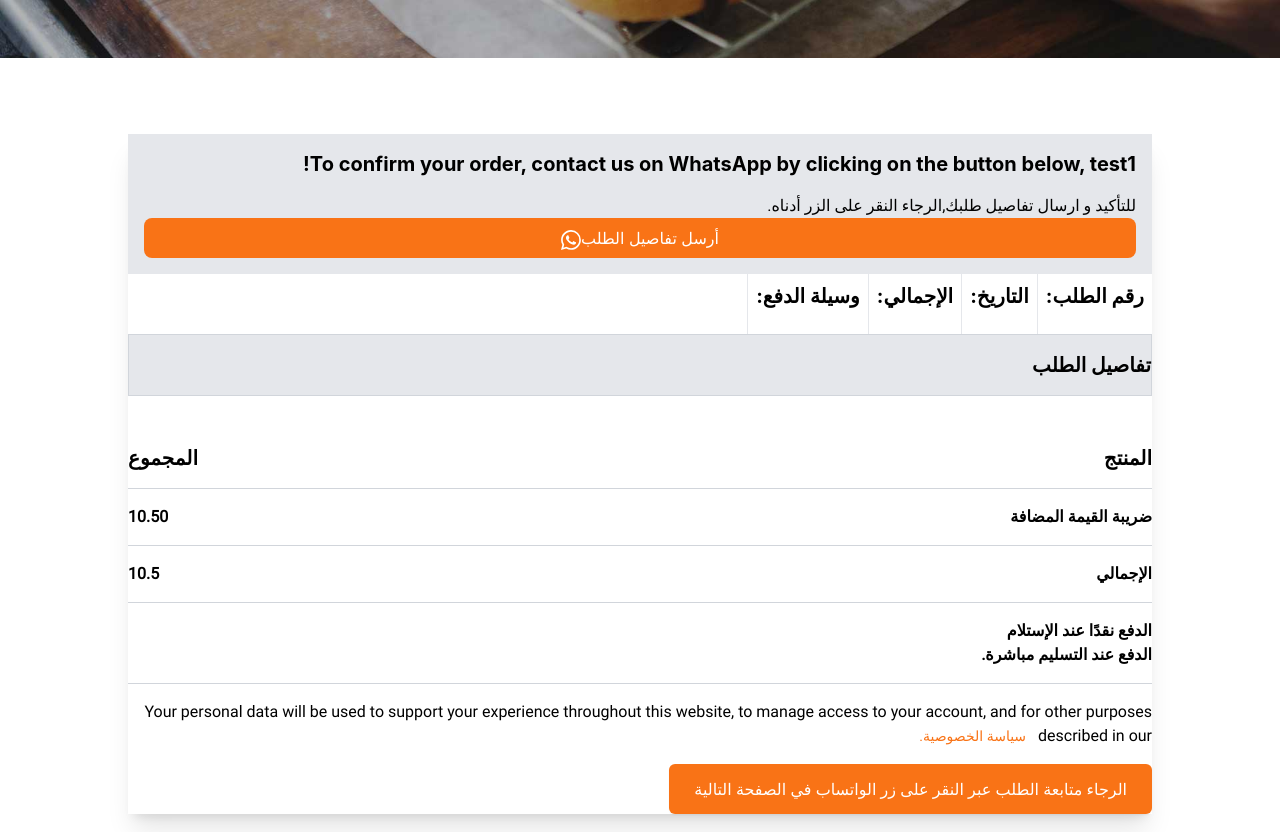
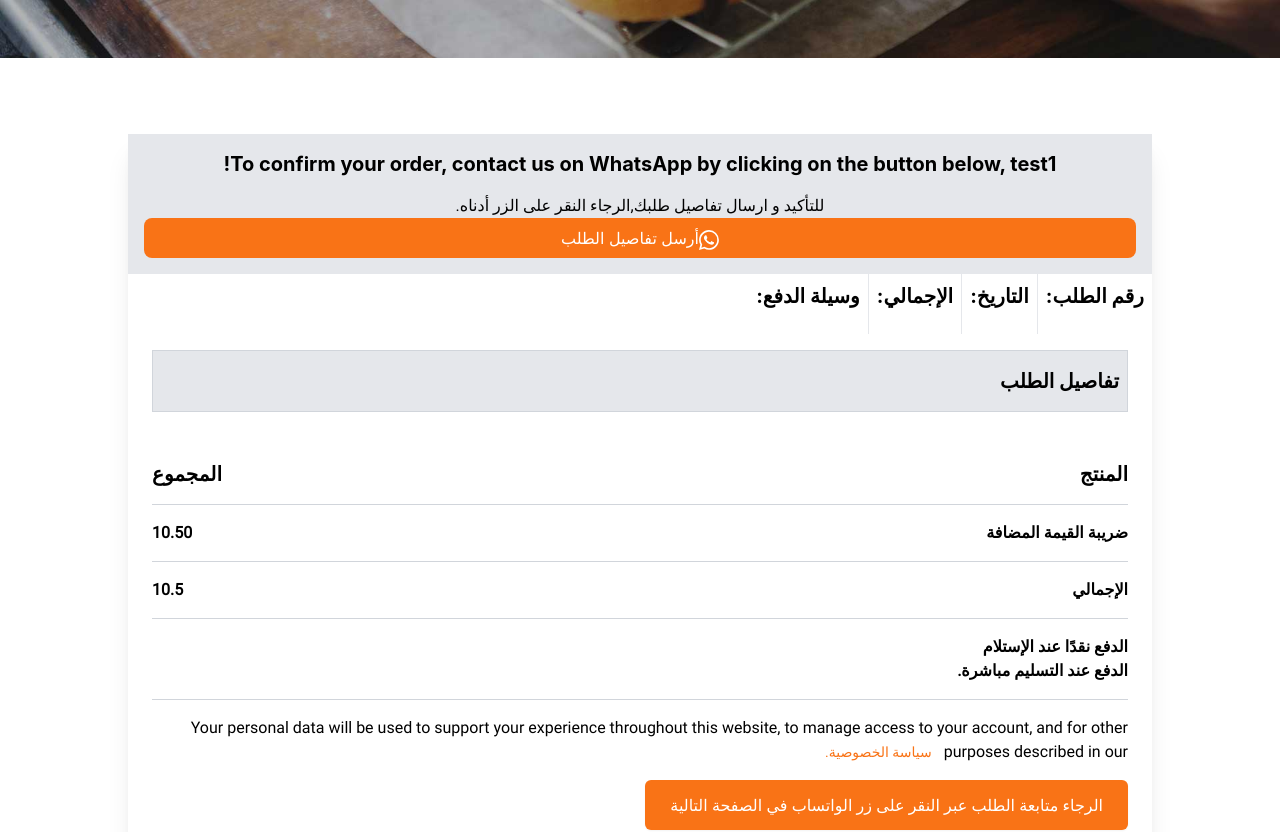
Before and after one commit to ninaismail/mykmalmajdalnextjs, a Next.js app: page /my-invoice in a window 1280 px wide. Shown: the part 640-1472 px from the top of the page. Built offline with nearby package versions, Linux system fonts and the light colour scheme.

Commit message:
designed the invoice

```diff
--- a/pages/my-invoice/index.js
+++ b/pages/my-invoice/index.js
@@ -30,12 +30,12 @@ function myInvoicePage() {
       <ProductsHeroSecion image="/cartbg.jpg" title="نسعد في خدمتك دائماً..."/>
 
 <div className="mx-auto shadow-xl w-4/5" style={{"margin-top": "-100px"}}>
-    <div class="w-full bg-gray-200 p-4">
+    <div class="w-full bg-gray-200 p-4 text-center">
         <h2 class="text-xl font-bold">To confirm your order, contact us on WhatsApp by clicking on the button below, test1!</h2>
         <p className="font-Roboto mt-4">للتأكيد و ارسال تفاصيل طلبك,الرجاء النقر على الزر أدناه.</p>
         <button className='bg-orange-500 px-6 py-2 w-full hover:bg-orange-700 rounded-lg
-        border-orange-500 hover:border-orange-700 text-white'>
-        أرسل تفاصيل الطلب<BsWhatsapp size="20px"color="white" className="inline cursor-pointer mx-auto"/>
+        border-orange-500 hover:border-orange-700 text-white'><BsWhatsapp size="20px"color="white" className="inline cursor-pointer mx-auto"/>
+        أرسل تفاصيل الطلب
         </button>
     </div>
     <div class="w-full flex justify-start flex-wrap items-start">
@@ -45,20 +45,20 @@ function myInvoicePage() {
        </div>
        <div className='border-l border-gray-200 p-2'>
         <h2 class="text-xl font-bold">التاريخ:</h2>
-        <p className="font-Roboto mt-4">{invoice.created_date}</p>
+        <p className="font-Roboto mt-4">{invoice.created_at}</p>
        </div>
        <div className='border-l border-gray-200 p-2'>
         <h2 class="text-xl font-bold">الإجمالي:</h2>
         <p className="font-Roboto mt-4">{invoice.grandtotal}</p>
        </div>
-       <div className='border-l border-gray-200 p-2'>
+       <div className='p-2'>
         <h2 class="text-xl font-bold">وسيلة الدفع:</h2>
-        <p className="font-Roboto mt-4">{invoice.payment_methde}</p>
+        <p className="font-Roboto mt-4">{invoice.payment_methode}</p>
        </div>
     </div>
-    <div class="w-full">
+    <div class="w-full px-6 py-4">
         <div class="pt-12 md:pt-0 2xl:ps-4">
-            <h2 class="text-xl font-bold  bg-gray-200 py-4 border border-gray-300">تفاصيل الطلب</h2>
+            <h2 class="text-xl font-bold bg-gray-200 px-2 py-4 border border-gray-300">تفاصيل الطلب</h2>
             <div class="mt-8 flex justify-between items-center py-4 border-b border-gray-300">
                 <h2 class="font-Roboto text-xl font-bold">المنتج</h2>
                 <h2 class="font-Roboto text-xl font-bold">المجموع</h2>
```
